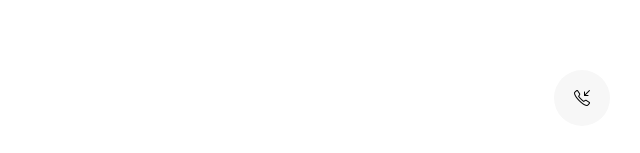
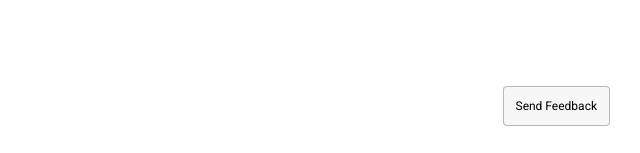
Before and after one commit to sfbdev/feedback-ty, a Vue app: page / in a window 1280 px wide. Shown: the part 644-797 px from the top of the page, without its empty margins (640-1280 px from the left). Built offline with nearby package versions, Linux system fonts and the light colour scheme.

Commit message:
icons update store delete

```diff
--- a/package.json
+++ b/package.json
@@ -1,6 +1,6 @@
 {
   "name": "feedback-ty",
-  "version": "0.1.11",
+  "version": "0.1.12",
   "private": false,
   "scripts": {
     "serve": "vue-cli-service serve",
@@ -22,8 +22,7 @@
     "core-js": "^3.8.3",
     "url-loader": "^4.1.1",
     "vue": "^2.6.14",
-    "vue-axios": "^3.5.2",
-    "vuex": "^3.6.2"
+    "vue-axios": "^3.5.2"
   },
   "devDependencies": {
     "@babel/core": "^7.12.16",
@@ -31,7 +30,6 @@
     "@vue/cli-plugin-babel": "~5.0.0",
     "@vue/cli-plugin-eslint": "~5.0.0",
     "@vue/cli-plugin-unit-jest": "~5.0.0",
-    "@vue/cli-plugin-vuex": "~5.0.0",
     "@vue/cli-service": "~5.0.0",
     "@vue/test-utils": "^1.1.3",
     "@vue/vue2-jest": "^27.0.0-alpha.2",
--- a/src/App.vue
+++ b/src/App.vue
@@ -14,8 +14,6 @@ export default {
 <style lang="scss">
 @import url("https://fonts.googleapis.com/css2?family=Roboto:wght@400;500&display=swap");
 
-@import url("https://cdnjs.cloudflare.com/ajax/libs/simple-line-icons/2.5.5/css/simple-line-icons.min.css");
-
 body {
   font-family: "Roboto", sans-serif;
 }
--- a/src/components/Feedback.vue
+++ b/src/components/Feedback.vue
@@ -1,7 +1,7 @@
 <template>
   <div>
     <div class="feedback-button" @click="toggleFeedbackModal()">
-      <span class="icon-call-in"></span>
+      <span>Send Feedback</span>
     </div>
     <div
       :class="dark ? 'dark' : 'light'"
@@ -14,7 +14,7 @@
         :style="{ width: width, height: height }"
       >
         <div class="close-button" @click="toggleFeedbackModal()">
-          <span class="icon-close"></span>
+          <span>X</span>
         </div>
 
         <form class="feedback-form" v-if="!success">
@@ -30,7 +30,6 @@
           </button>
         </form>
         <div class="success-area" v-else>
-          <span class="icon-check"></span>
           <span>We have got your feedback!</span>
         </div>
       </div>
@@ -86,12 +85,12 @@ export default {
         clientId: 4,
         text: this.model.message,
       };
-      console.log("p", payload);
-      this.sendFeedback(payload).then((res) => {
-        console.log(res);
+      this.axios.post("http://localhost:3000/feedbacks", payload).then(() => {
         this.success = true;
         this.model.message = null;
       });
+
+      console.log("p", payload);
     },
   },
 };
@@ -103,8 +102,10 @@ export default {
   bottom: 30px;
   right: 30px;
   background-color: #f7f7f7;
-  border-radius: 100%;
-  padding: 20px;
+  border-radius: 4px;
+  border: 1px solid #00000040;
+  font-size: 12px;
+  padding: 12px;
   display: flex;
   align-items: center;
   justify-content: center;
@@ -120,8 +121,8 @@ export default {
   display: flex;
   align-items: center;
   justify-content: center;
-  width: 100vw;
-  height: 100vh;
+  width: 100%;
+  height: 100%;
   z-index: 1000;
   .feedback-modal-wrapper {
     position: relative;
@@ -137,10 +138,13 @@ export default {
       position: absolute;
       right: 16px;
       top: 16px;
+      width: 32px;
+      height: 32px;
       display: flex;
       justify-content: center;
       align-items: center;
       border-radius: 100%;
+      border: 1px solid #00000040;
       padding: 6px;
       cursor: pointer;
       img {
--- a/src/config/axios.js
+++ b/src/config/axios.js
@@ -1,14 +1,10 @@
 import axios from "axios";
-import Vue from "vue";
-import store from "../store";
 import VueAxios from "../utils/vueAxios.plugin";
 
 const service = axios.create({
   baseURL: "http://localhost:3000/",
   timeout: 15000,
 });
-
-Vue.store = store; // set store instance
 
 const installer = {
   vm: {},
--- a/src/main.js
+++ b/src/main.js
@@ -1,6 +1,5 @@
 import Vue from "vue";
 import App from "./App.vue";
-import store from "./store";
 import axios from "axios";
 // import VueAxios from "vue-axios";
 import { VueAxios } from "./config/axios.js";
@@ -13,6 +12,5 @@ Vue.use(VueAxios, axios);
 Vue.config.productionTip = false;
 
 new Vue({
-  store,
   render: (h) => h(App),
 }).$mount("#app");
--- a/src/store/index.js
+++ /dev/null
@@ -1,18 +0,0 @@
-import Vue from "vue";
-import Vuex from "vuex";
-import api from "@/utils/api";
-
-Vue.use(Vuex);
-
-export default new Vuex.Store({
-  state: {},
-  getters: {},
-  mutations: {},
-  actions: {
-    // eslint-disable-next-line no-unused-vars
-    sendFeedback({ state }, payload) {
-      return api.sendFeedback(payload);
-    },
-  },
-  modules: {},
-});
```
